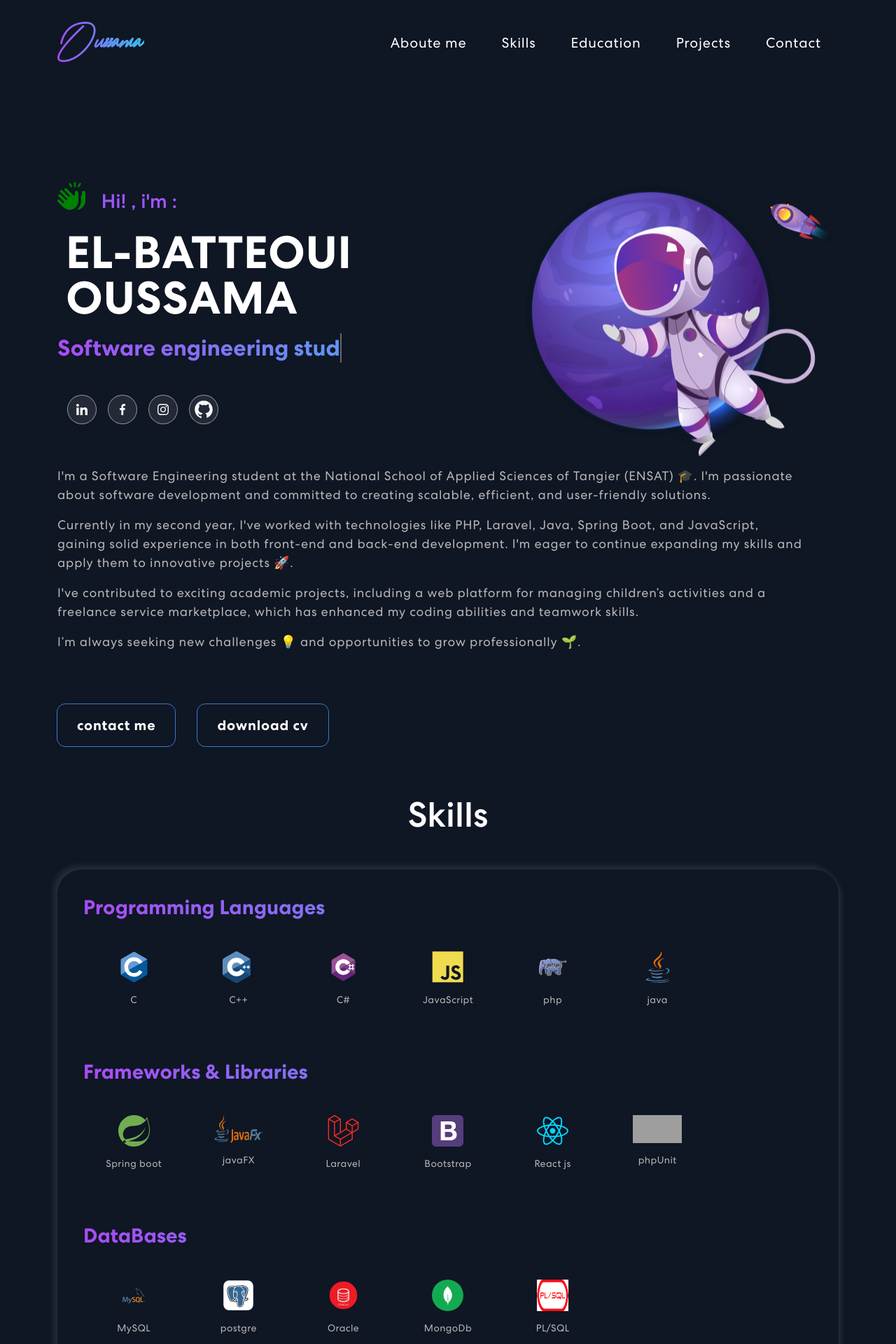
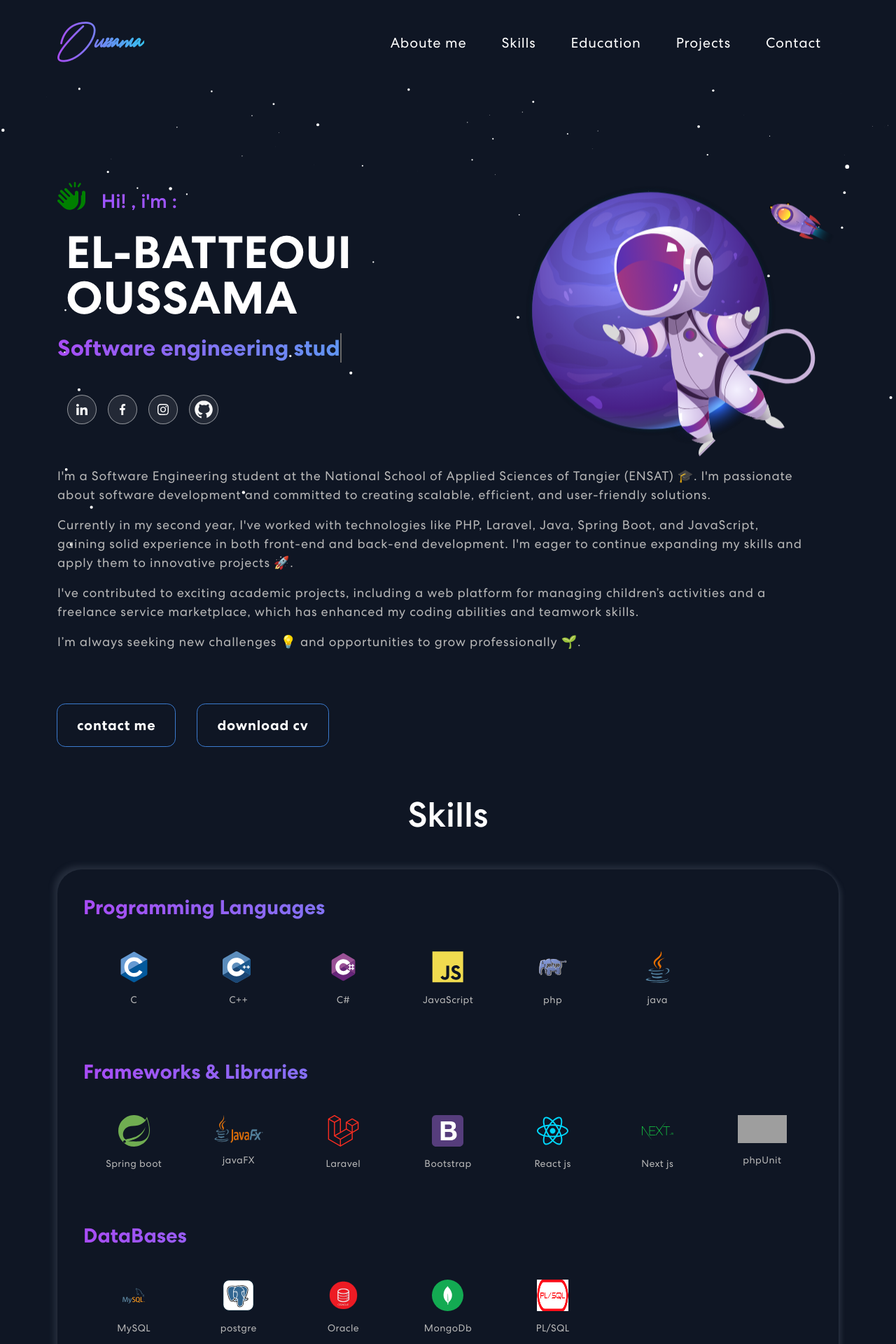
Before and after one commit to batteoui123/MyPortfolio, a React (Create React App) app: page / in a window 1280 px wide. Shown: the top 1920 px of the page at 70% size. Built offline with nearby package versions, Linux system fonts and the light colour scheme; grey boxes are pictures that could not be loaded.

Commit message:
add animated background

```diff
--- a/src/App.css
+++ b/src/App.css
@@ -33,15 +33,30 @@ html {
   scroll-padding-top: 75px;
 }
 
+/* Applique le fond animé à l'ensemble du body */
 body {
   background-color: #0f1624 !important;
   font-weight: 400;
   overflow-x: hidden;
   position: relative;
-  /* background-color: #121212 !important; */
   color: #fff !important;
   font-family: 'Centra', sans-serif !important;
+  margin: 0;
+  padding: 0;
+  height: 100vh; /* Prendre toute la hauteur de la fenêtre */
+  background-color: transparent; /* Supprimer la couleur de fond unie */
 }
+
+/* Mettre à jour le style de l'élément canvas pour occuper toute la page */
+.canvas-background {
+  position: fixed;  /* Fixer la position du fond */
+  top: 0;
+  left: 0;
+  width: 100%;
+  height: 100%; /* Prendre toute la hauteur de la page */
+  z-index: -1; /* Mettre le fond derrière le contenu */
+}
+
 
 h1, h2, h3, h4, h5, h6 {
   margin: 0;
@@ -599,6 +614,7 @@ nav.navbar .navbar-nav a.nav-link.navbar-link.active:hover{
 .skill {
   padding: 0 0 50px 0;
   position: relative;
+
 }
 
 .skill h2 {
@@ -617,6 +633,8 @@ nav.navbar .navbar-nav a.nav-link.navbar-link.active:hover{
 }
 
 .skill .skill-container {
+  background-color: #0f1624;
+
   padding: 37px;
   border-radius: 35px;
   box-shadow: -5px -5px 8px rgba(94, 104, 121, 0.288),
@@ -767,6 +785,7 @@ nav.navbar .navbar-nav a.nav-link.navbar-link.active:hover{
 }
 
 .card-project {
+
   width: 300px; /* Set the width you want for the card */
   transition: width 0.3s ease;
 
@@ -781,6 +800,7 @@ nav.navbar .navbar-nav a.nav-link.navbar-link.active:hover{
 
 }
 .project .container .cardList {
+  background-color: #0f1624;
   padding:37px;
   border-radius: 35px;
   box-shadow: -5px -5px 8px rgba(94, 104, 121, 0.288),
@@ -818,7 +838,7 @@ nav.navbar .navbar-nav a.nav-link.navbar-link.active:hover{
 }
 .proj-imgbx::before {
   content: "";
-  background: linear-gradient(90deg, #13081d, #045270d5);
+  background: linear-gradient(90deg, #5c5b64, #474f63ec);
 
 
   opacity:0.9;
@@ -915,6 +935,7 @@ nav.navbar .navbar-nav a.nav-link.navbar-link.active:hover{
 
 
 .contact .container{
+  background-color: #0f1624;
   padding:37px;
   border-radius: 35px;
   box-shadow: -5px -5px 8px rgba(94, 104, 121, 0.288),
@@ -1184,7 +1205,7 @@ nav.navbar .navbar-nav a.nav-link.navbar-link.active:hover{
   padding-left: 50px;
   padding-bottom: 37px;
   padding-top: 37px;
-
+  background-color: #0f1624;
   border-radius: 35px;
   box-shadow: -5px -5px 8px rgba(94, 104, 121, 0.288),
   4px 4px 6px rgba(94, 104, 121, 0.288);
--- a/src/App.js
+++ b/src/App.js
@@ -1,4 +1,3 @@
-
 import './App.css';
 import 'bootstrap/dist/css/bootstrap.min.css';
 import { NavBar } from "./components/NavBar";
@@ -9,45 +8,24 @@ import { Contact } from "./components/Contact";
 import { Footer } from "./components/Footer";
 import Education from './components/Education';
 import { useEffect, useState } from 'react';
+import SpaceBackground from './assets/canvas/Bachan';
 
 function App() {
-    const [isDarkMode, setIsDarkMode] = useState(false);
-
-    // Vérifier si le thème est sauvegardé dans localStorage
-    useEffect(() => {
-      const savedTheme = localStorage.getItem('theme');
-      if (savedTheme) {
-        setIsDarkMode(savedTheme === 'dark');
-      }
-    }, []);
-
-    // Fonction pour basculer le mode sombre/clair
-    const toggleTheme = () => {
-      setIsDarkMode((prev) => !prev);
-    };
-
-    // Sauvegarder le thème choisi dans localStorage
-    useEffect(() => {
-      if (isDarkMode) {
-        document.body.classList.add('dark');
-        localStorage.setItem('theme', 'dark');
-      } else {
-        document.body.classList.remove('dark');
-        localStorage.setItem('theme', 'light');
-      }
-    }, [isDarkMode]);
-
-
   return (
     <div className="App">
-      <NavBar />
-       <Banner  />
-      <Skills />
-      <Education/>
-      <Projects />
-       <Contact />
+      {/* Fond animé "space" */}
+      <SpaceBackground />
 
-       <Footer />
+      {/* Contenu du portfolio */}
+      <div style={{ position: 'relative', zIndex: 2 }}>
+        <NavBar />
+        <Banner />
+        <Skills />
+        <Education />
+        <Projects />
+        <Contact />
+        <Footer />
+      </div>
     </div>
   );
 }
--- /dev/null
+++ b/src/assets/canvas/Bachan.jsx
@@ -0,0 +1,68 @@
+import React, { useRef, useEffect } from 'react';
+import p5 from 'p5';
+
+const SpaceBackground = () => {
+  const canvasRef = useRef(null);
+
+  useEffect(() => {
+    const sketch = (p) => {
+      const stars = [];
+      const numStars = 200;
+      const speed = 0.2;
+
+      class Star {
+        constructor() {
+          this.x = p.random(p.width);
+          this.y = p.random(p.height);
+          this.z = p.random(p.width);
+          this.pz = this.z;
+        }
+
+        update() {
+          this.z -= speed;
+          if (this.z < 1) {
+            this.z = p.width;
+          }
+        }
+
+        show() {
+          const sx = p.map(this.x / this.z, 0, 1, 0, p.width);
+          const sy = p.map(this.y / this.z, 0, 2, 0, p.height);
+          const size = p.map(this.z, 0, p.width,6, 0);
+
+          p.fill(255);
+          p.noStroke();
+          p.ellipse(sx, sy, size, size);
+        }
+      }
+
+      p.setup = () => {
+        p.createCanvas(window.innerWidth, window.innerHeight);
+        for (let i = 0; i < numStars; i++) {
+          stars.push(new Star());
+        }
+      };
+
+      p.draw = () => {
+          // Change background color here
+          p.background(15, 22, 36); // Arrière-plan bleu foncé
+        for (let i = 0; i < stars.length; i++) {
+          stars[i].update();
+          stars[i].show();
+        }
+      };
+    };
+
+    new p5(sketch, canvasRef.current);
+
+    return () => {
+      canvasRef.current.innerHTML = '';
+    };
+  }, []);
+
+  return (
+    <div className="canvas-background" ref={canvasRef} />
+  );
+};
+
+export default SpaceBackground;
--- a/src/components/ProjectCard.js
+++ b/src/components/ProjectCard.js
@@ -40,7 +40,9 @@ export const ProjectCard = ({ id, title, description, imgUrl ,technologies}) =>
       </div>
 
       <div className="card-body">
-        <h4 className="card-title mb-4">{title} </h4>
+        <h4 className="card-title mb-4">{title}
+
+        </h4>
 
         {/* Collapsible content */}
         <div id={id} className="card-text desc3">
--- a/src/components/Skills.js
+++ b/src/components/Skills.js
@@ -16,6 +16,7 @@ import c from "../assets/img/ProgrammingLang/c.svg";
 import cSharp from "../assets/img/ProgrammingLang/csharp.svg";
 import bootstrap from "../assets/img/Frameworks/bootstrap.svg";
 import react from "../assets/img/Frameworks/react.svg";
+import next from "../assets/img/Frameworks/next.svg";
 import spring from "../assets/img/Frameworks/spring.svg";
 import javaFx from "../assets/img/Frameworks/JavaFX_Logo.png";
 import laravel from "../assets/img/Frameworks/laravel.svg";
@@ -151,6 +152,10 @@ const resetValue = (targetName) => {
               <div className="skill-item ">
                 <img src={react} />
                 <p>React js</p>
+              </div>
+              <div className="skill-item ">
+                <img src={next} />
+                <p>Next js</p>
               </div>
               <div className="skill-item ">
                 <img src={phpUnit} style={{ width: "70px", height: "40px" }} />
```
Also changed, not shown: src/assets/img/Frameworks/next.svg.
